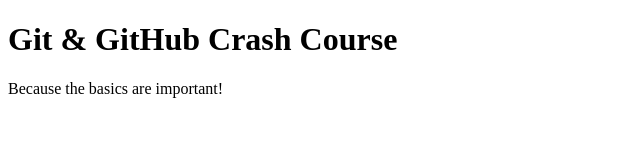
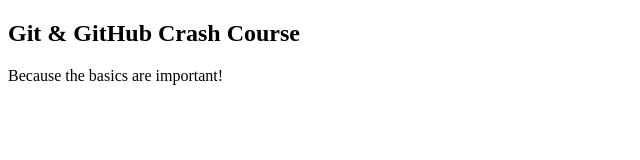
Before and after one commit to celebels/gh-events, a plain HTML site: page index.html in a window 1280 px wide. Shown: the whole page, without its empty margins (0-640 px from the left). Drawn offline with Linux system fonts and the light colour scheme.

Commit message:
changed code v2

```diff
--- a/index.html
+++ b/index.html
@@ -7,7 +7,7 @@
     <title>Git & GitHub Crash Course</title>
   </head>
   <body>
-    <h1>Git & GitHub Crash Course</h1>
+    <h2>Git & GitHub Crash Course</h2>
     <p>Because the basics are important!</p>
   </body>
 </html>
```
